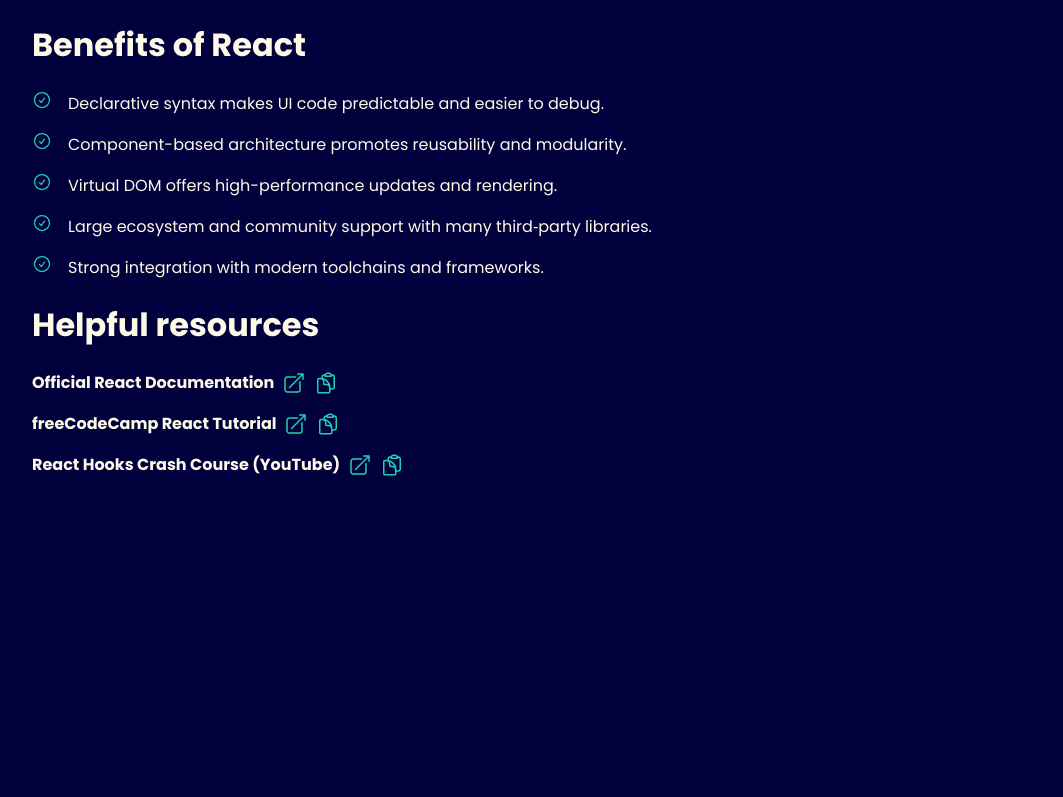
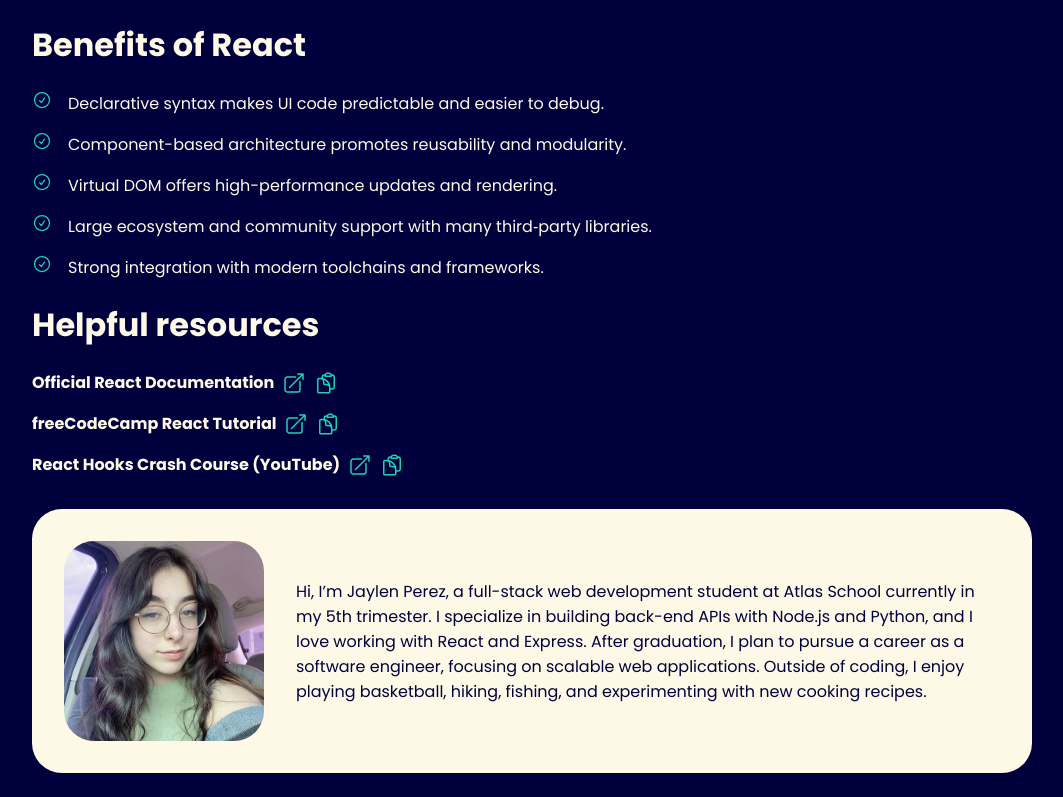
Before and after one commit to Jaylenperez/atlas-react-and-jsx, a React (Vite) app: page / in a window 1280 px wide. Shown: the part 255-1052 px from the top of the page, without its empty margins (108-1171 px from the left). Before the commit the page ends 800 px from the top, so only its background shows below. Built offline with nearby package versions, Linux system fonts and the light colour scheme.

Commit message:
Task 4, About me component

```diff
--- a/src/App.jsx
+++ b/src/App.jsx
@@ -4,6 +4,7 @@
 import OpenLink from './components/OpenLink'
 import CopyLink from './components/CopyLink'
 import HelpfulResource from './components/HelpfulResource'
+import AboutMe from './components/AboutMe'
 
 function App() {
   return (
@@ -42,6 +43,8 @@
           link="https://www.youtube.com/watch?v=f687hBjwFcM"
         />
       </Section>
+
+      <AboutMe />
     </div>
   )
 }
--- /dev/null
+++ b/src/components/AboutMe.jsx
@@ -0,0 +1,15 @@
+import React from 'react'
+import professionalPhoto from '../assets/me.png'
+
+function AboutMe() {
+  return (
+    <div className="about-me">
+      <img src={professionalPhoto} alt="Professional portrait" />
+      <p>
+        Hi, I’m Jaylen Perez, a full-stack web development student at Atlas School currently in my 5th trimester. I specialize in building back-end APIs with Node.js and Python, and I love working with React and Express. After graduation, I plan to pursue a career as a software engineer, focusing on scalable web applications. Outside of coding, I enjoy playing basketball, hiking, fishing, and experimenting with new cooking recipes.
+      </p>
+    </div>
+  )
+}
+
+export default AboutMe
```
Also changed, not shown: src/assets/me.png (added).
